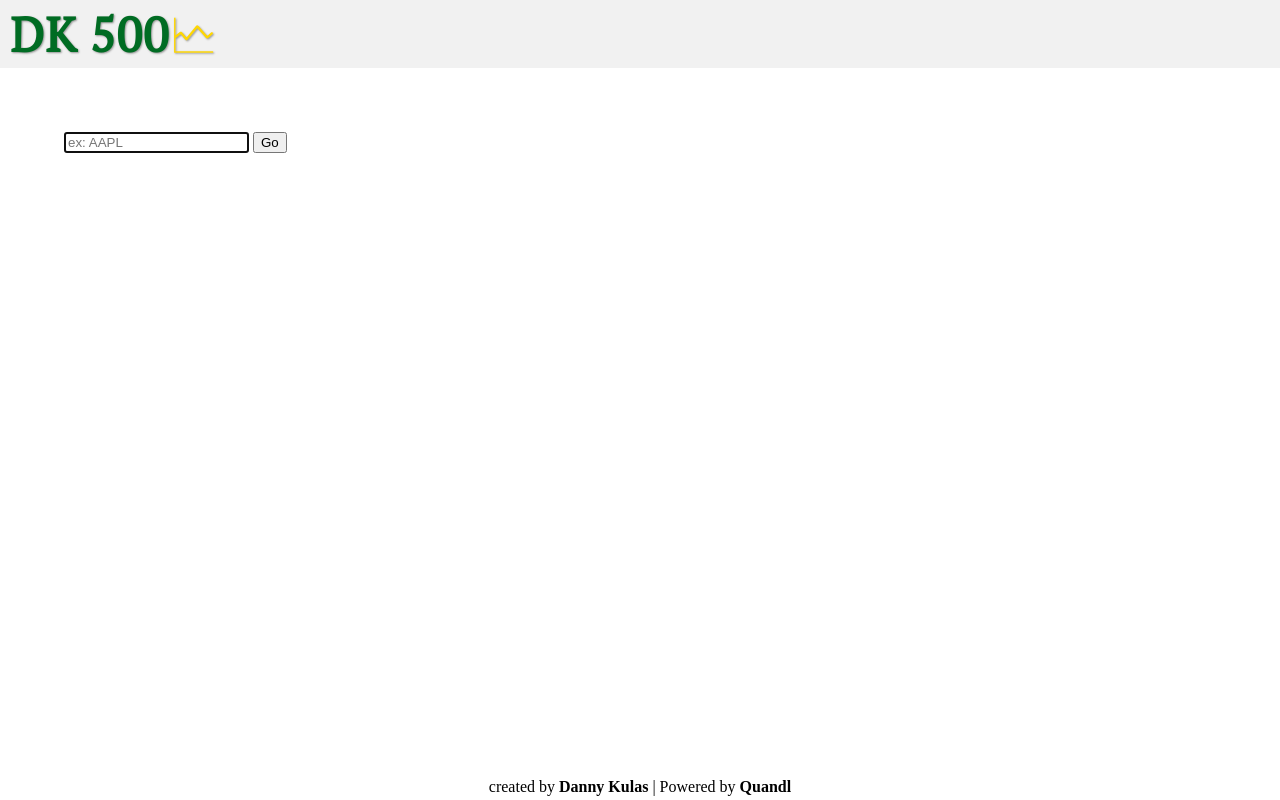
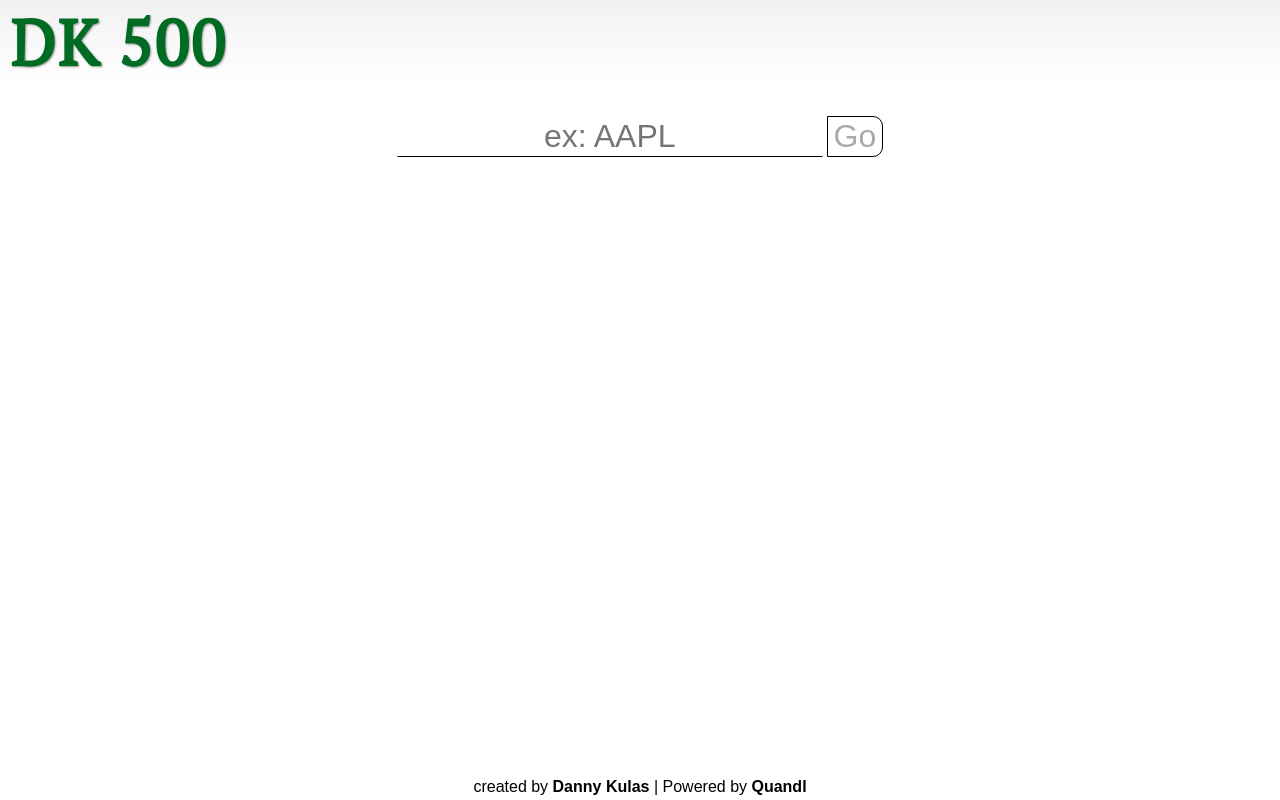
Before and after one commit to dkulas/DK500, a plain HTML site: page index.html in a window 1280 px wide. Drawn offline with nearby package versions, Linux system fonts and the light colour scheme.

Commit message:
updated the js, html and css for bluesky

```diff
--- a/index.html
+++ b/index.html
@@ -22,14 +22,14 @@
 	</div>
 </noscript>
 
-<h1 id="mainHeading">DK 500<span id="unicodeChart">&#128480;</span></h1>
+<h1 id="mainHeading">DK 500</h1>
 
 <main>
 	<h2></h2>
-	<section>
+	<section id="formSection">
 		<form id="getStock" class="centerText" method="get">
 			<input required type="text" name="stocksymbol" id="stockSym" placeholder="ex: AAPL" class="" autofocus="true" autocomplete="off">
-			<input type="button" form="getStock" value="Go" id="submitBtn" class="">
+			<input type="button" form="getStock" value="Go" id="submitBtn" class="hoverColorTransition">
 		</form>
 	</section>
 	<section>
--- a/js/app.js
+++ b/js/app.js
@@ -27,6 +27,7 @@ jQuery(document).ready(function($) {
 
 				var stockData = parsed_json["dataset"]["data"];
 				var stockCode = parsed_json["dataset"]["dataset_code"];
+				var stockIPODate = parsed_json["dataset"]["start_date"];
 				var stockCloseDate = stockData[0][0];
 				var stockOpen = stockData[0][1];
 				var stockHigh = stockData[0][2];
@@ -37,6 +38,7 @@ jQuery(document).ready(function($) {
 				console.log("Stock High Value: " + stockHigh);
 				console.log("Stock Low Value: " + stockLow);
 				console.log("Stock Close Value: " + stockClose);
+				console.log("Stock IPO Date: " + stockIPODate);
 
 
 				// For-Loop to gather and sum all Stock Close values
@@ -50,7 +52,6 @@ jQuery(document).ready(function($) {
 
 				}
 
-				console.log("Stock Close Total: " + stockCloseTotal);
 				console.log("Stock Close Average: " + stockCloseAverage);
 
 				// For-In Loop to gather and store Stock Close Date and Stock Close Value to be used in Chart JS
--- a/public/styles.css
+++ b/public/styles.css
@@ -64,22 +64,20 @@ html {
 
 body {
   height: 100%;
+  font-family: "PT Serif", serif;
 }
 
 h1#mainHeading {
-  font-size: 3em;
-  font-family: "PT Serif", serif;
+  font-size: 4em;
   font-weight: bold;
   padding: 10px;
-  background-color: #F1F1F1;
+  background: -webkit-linear-gradient(top, #F1F1F1 0%, #fff 100%);
+  background: -linear-gradient(top, #F1F1F1 0%, #fff 100%);
+  background: -moz-linear-gradient(top, #F1F1F1 0%, #fff 100%);
   color: #006C23;
-  letter-spacing: 1px;
+  letter-spacing: 2px;
   text-shadow: 1px 1px 2px rgba(150, 150, 150, 1);
-}
-
-span#unicodeChart {
-  color: #FFD700;
-  font-weight: normal;
+  cursor: default;
 }
 
 div#noscript {
@@ -91,11 +89,42 @@ div#noscript {
 }
 
 main {
-  margin: 5%;
+  margin: 2.5% 5%;
 }
 
 h2#errorHandling {
   display: none;
+}
+
+section#formSection {
+  text-align: center;
+}
+
+form#getStock {
+
+}
+
+input#stockSym, input#submitBtn {
+  outline: none;
+  font-size: 2em;
+  text-align: center;
+}
+
+input#stockSym {
+  border: 1px solid #FFF;
+  border-bottom: 1px solid black;
+}
+
+input#submitBtn {
+  border-radius: 0 10px 10px 0;
+  border: 1px solid black;
+  cursor: pointer;
+  background-color: #fff;
+  color: #A9A9A9;
+}
+
+input#submitBtn:hover {
+  color: #006C23;
 }
 
 .hoverColorTransition {
@@ -103,6 +132,7 @@ h2#errorHandling {
 }
 
 footer {
+  font-family: sans-serif;
   position: absolute;
   bottom: 0;
   right: 0;
@@ -115,7 +145,7 @@ footer p {
 }
 
 footer p strong {
-  font-weight: bold;
+  font-weight: 700;
 }
 
 footer p strong a {
```
